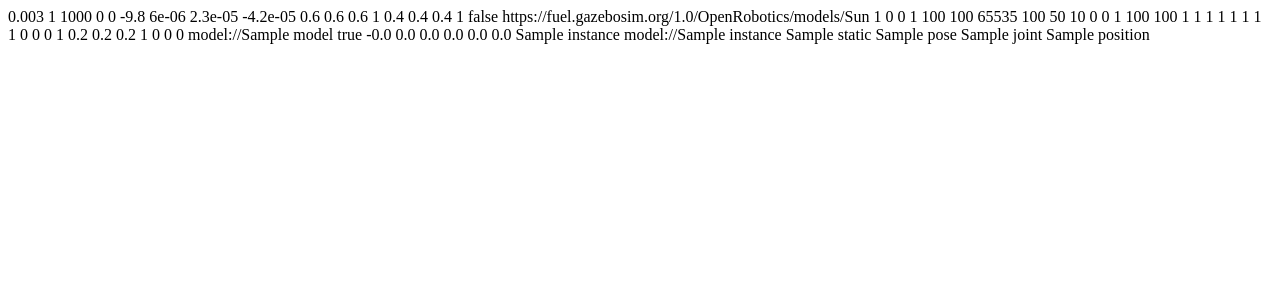
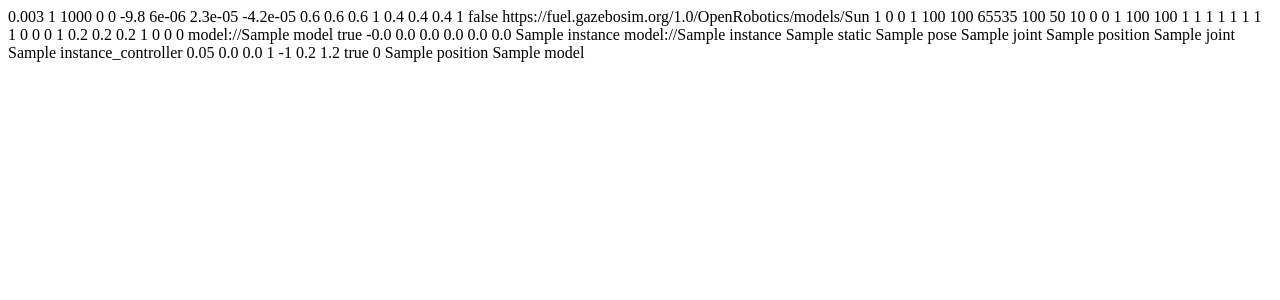
Before and after one commit to secorolab/scenery_builder, a Python web app: template src/fpm/templates/gazebo/world.sdf.jinja in a window 1280 px wide. Shown: the top 300 px of the page. Run offline with Jinja, Linux system fonts and the light colour scheme; the template is opened without the code that fills it: most values are stand-ins (such as "Sample title", 1, 10 or a date in 2020).

Commit message:
Add JointPositionController and JointStatePublisher plugins

```diff
--- a/src/fpm/templates/gazebo/world.sdf.jinja
+++ b/src/fpm/templates/gazebo/world.sdf.jinja
@@ -121,6 +121,23 @@
         <joint>{{start_joint_state.joint}}</joint>
         <position>{{start_joint_state.position}}</position>
       </plugin>
+      <plugin filename="gz-sim-joint-position-controller-system" name="gz::sim::systems::JointPositionController">
+          <joint_name>{{ start_joint_state.joint }}</joint_name>
+          <topic>{{ instance.instance_name }}_controller</topic>
+          <p_gain>0.05</p_gain>
+          <i_gain>0.0</i_gain>
+          <d_gain>0.0</d_gain>
+          <i_max>1</i_max>
+          <i_min>-1</i_min>
+          <cmd_max>0.2</cmd_max>
+          <cmd_min>1.2</cmd_min>
+          <use_actuator_msg>true</use_actuator_msg>
+          <actuator_number>0</actuator_number>
+          <initial_position>{{start_joint_state.position}}</initial_position>
+      </plugin>
+      <plugin filename="gz-sim-joint-state-publisher-system" name="gz::sim::systems::JointStatePublisher">
+          <joint_name>{{ model.name }}</joint_name>
+      </plugin>
       {%- endfor %}
       {% for plugin in instance.behaviours -%}
         {%- if plugin.type == "timed-state-change" -%}
```
